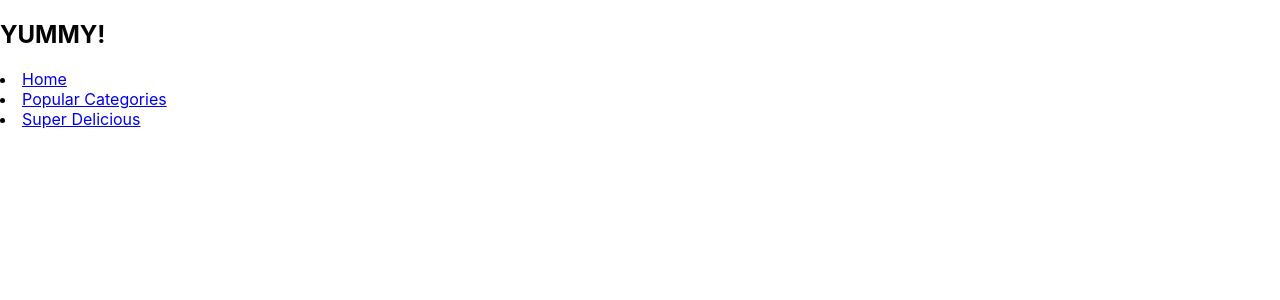
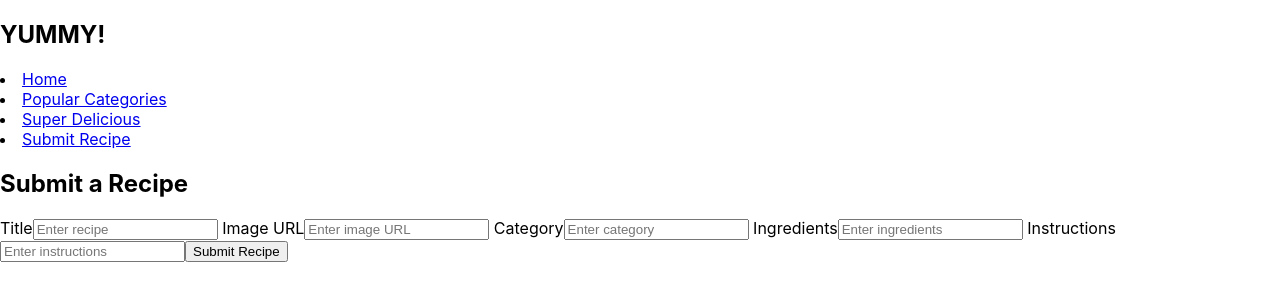
Before and after one commit to Blessing886/yummy, a React (Create React App) app: page /form-submit in a window 1280 px wide. Shown: the top 300 px of the page. Built offline with nearby package versions, Linux system fonts and the light colour scheme.

Commit message:
Adds submission functionality

```diff
--- a/data/db.json
+++ b/data/db.json
@@ -1,7 +1,7 @@
 {
   "recipes": [
     {
-        "id": 1,
+      "id": "1",
       "title": "Spaghetti Bolognese",
       "category": "Italian",
       "image": "https://www.recipetineats.com/tachyon/2018/07/Spaghetti-Bolognese.jpg?resize=900%2C1260&zoom=1",
@@ -17,7 +17,7 @@
       "instructions": "Cook spaghetti according to package instructions. In a pan, cook ground beef with chopped onions and garlic. Add tomato sauce, salt, and pepper, and simmer for 15 minutes. Serve sauce over spaghetti."
     },
     {
-        "id": 2,
+      "id": "2",
       "title": "Vegan Tacos",
       "category": "Mexican",
       "image": "https://lovingitvegan.com/wp-content/uploads/2019/02/Vegan-Tacos-15.jpg",
@@ -33,7 +33,7 @@
       "instructions": "Heat tortillas in a pan. Fill with black beans, sliced avocado, diced tomato, and chopped cilantro. Add salt and lime juice to taste."
     },
     {
-        "id": 3,
+      "id": "3",
       "title": "Banana Pancakes",
       "category": "Breakfast",
       "image": "https://res.cloudinary.com/grow-me/image/fetch/c_fill,h_300,q_auto,w_300/f_auto,fl_lossy/https%3A%2F%2Flovingitvegan.com%2Fwp-content%2Fuploads%2F2018%2F06%2FVegan-Banana-Pancakes-6.jpg",
@@ -46,34 +46,58 @@
         "Maple syrup (optional)"
       ],
       "instructions": "Blend banana, egg, oats, milk, and baking powder until smooth. Pour batter onto a hot skillet and cook until golden. Serve with maple syrup if desired."
+    },
+    {
+      "id": "cfd3",
+      "title": "Kung Pao Chicken",
+      "image": "https://www.recipetineats.com/tachyon/2018/09/Kung-Pao-Chicken_8.jpg?resize=900%2C1125&zoom=1",
+      "category": "Chinese",
+      "ingredients": [
+        "chicken breast",
+        "soy sauce",
+        "cornstarch",
+        "peanuts",
+        "bell pepper",
+        "garlic",
+        "ginger",
+        "green onions",
+        "dried red chilies",
+        "rice vinegar",
+        "hoisin sauce",
+        "sugar",
+        "sesame oil"
+      ],
+      "instructions": "Cut the chicken breast into small cubes and marinate with soy sauce and cornstarch for about 10 minutes, heat oil in a pan and add dried red chilies, stir-fry for a few seconds until fragrant, add the marinated chicken and cook until golden brown, then set aside, in the same pan, stir-fry garlic, ginger, and bell pepper until slightly softened, return the chicken to the pan, add green onions, and toss in peanuts, in a bowl, mix soy sauce, rice vinegar, hoisin sauce, sugar, and a little sesame oil, pour the sauce into the pan and stir until everything is evenly coated, cook for an additional 2-3 minutes until the sauce thickens, serve hot with steamed rice."
     }
   ],
   "categories": [
     {
-        "id": 1,
+      "id": "1",
       "name": "Italian"
     },
     {
-        "id": 2,
+      "id": "2",
       "name": "Mexican"
     },
     {
-        "id": 3,
+      "id": "3",
       "name": "Breakfast"
     },
     {
-        "id": 4,
+      "id": "4",
       "name": "Vegan"
     }
   ],
   "favorites": [
     {
       "userId": 1,
-        "recipeId": 2
+      "recipeId": 2,
+      "id": "61bd"
     },
     {
       "userId": 1,
-        "recipeId": 3
+      "recipeId": 3,
+      "id": "072c"
     }
   ]
 }
--- a/src/Components/FormSubmit.js
+++ b/src/Components/FormSubmit.js
@@ -0,0 +1,77 @@
+import React, { useState } from 'react'
+
+function FormSubmit() {
+    const [title, setTitle] = useState('');
+    const [image, setImage] = useState('');
+    const [category, setCategory] = useState('');
+    const [ingredients, setIngredients] = useState('');
+    const [instructions, setInstructions] = useState('');
+
+    const handleSubmit = (e) => {
+        e.preventDefault();
+
+        const newRecipe = {
+            title, image, category,
+            ingredients: ingredients.split(',').map((ingredient) => ingredient.trim()),
+            instructions,
+        };
+
+        fetch('http://localhost:8000/recipes', {
+            method: 'POST',
+            headers: {
+                'Content-Type': 'application/json',
+            },
+            body: JSON.stringify(newRecipe),
+        })
+        .then((res) => res.json())
+        .then((data) => {
+            console.log('Recipe added:', data)
+        })
+    };
+
+  return (
+    <div className='submit-container'>
+        <h2>Submit a Recipe</h2>
+        <form onSubmit={handleSubmit}>
+          <label> Title
+            <input
+            type='text'
+            value={title}
+            placeholder='Enter recipe'
+            onChange={(e) => setTitle(e.target.value)} />
+          </label>
+          <label> Image URL
+            <input
+            type='text'
+            value={image}
+            placeholder='Enter image URL'
+            onChange={(e) => setImage(e.target.value)} />
+          </label>
+          <label> Category
+            <input
+            type='text'
+            value={category}
+            placeholder='Enter category'
+            onChange={(e) => setCategory(e.target.value)} />
+          </label>
+          <label> Ingredients
+            <input
+            type='text'
+            value={ingredients}
+            placeholder='Enter ingredients'
+            onChange={(e) => setIngredients(e.target.value)} />
+          </label>
+          <label> Instructions
+            <input
+            type='text'
+            value={instructions}
+            placeholder='Enter instructions'
+            onChange={(e) => setInstructions(e.target.value)} />
+          </label>
+          <button type='submit'>Submit Recipe</button>
+        </form>
+    </div>
+  )
+}
+
+export default FormSubmit
--- a/src/Components/Navbar.js
+++ b/src/Components/Navbar.js
@@ -8,6 +8,7 @@ function Navbar() {
             <li><Link to="/">Home</Link></li>
             <li><Link to="/popular-categories">Popular Categories</Link></li>
             <li><Link to="/super-delicious">Super Delicious</Link></li>
+            <li><Link to="/form-submit">Submit Recipe</Link></li>
     </nav>
   )
 }
--- a/src/Pages/Main.js
+++ b/src/Pages/Main.js
@@ -5,6 +5,7 @@ import SearchDish from '../Components/SearchDish';
 import RecipeDetails from '../Components/RecipeDetails';
 import SuperDelicious from '../Components/SuperDelicious';
 import PopularCategory from '../Components/PopularCategories';
+import FormSubmit from '../Components/FormSubmit';
 
 function Main() {
 
@@ -16,6 +17,7 @@ function Main() {
             <Route path='/recipe/:id' element={<RecipeDetails />} />
             <Route path='/super-delicious' element={<SuperDelicious />} />
             <Route path='/popular-categories' element={<PopularCategory />} />
+            <Route path='/form-submit' element={<FormSubmit />} />
         </Routes>
     </div>
   )
```
Lines whose indentation alone changed are shown as unchanged.
